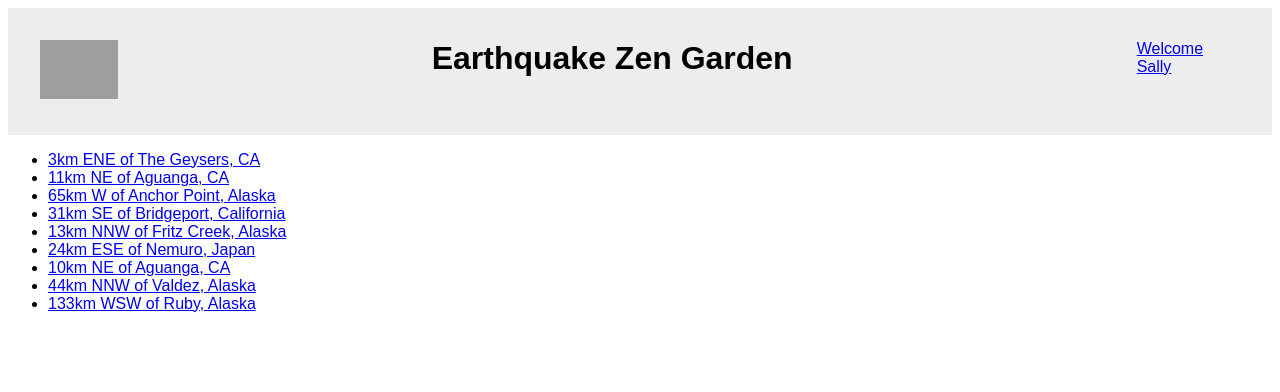
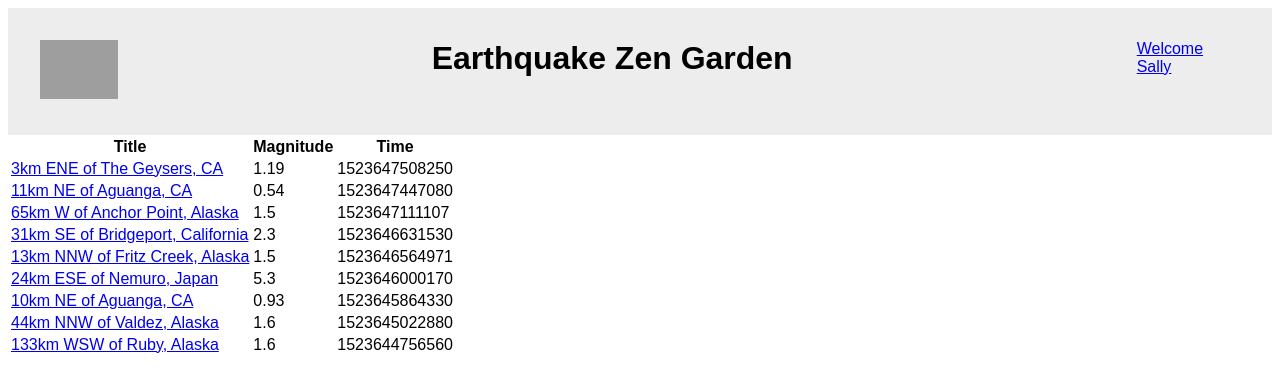
Before and after one commit to mintsource/earthquake-zen-garden, a React app: page / in a window 1280 px wide. Shown: the top 392 px of the page. Built offline with nearby package versions, Linux system fonts and the light colour scheme; grey boxes are pictures that could not be loaded; the HTML template or start-up script is replaced by a standard one.

Commit message:
add a table

```diff
--- a/src/js/views/EarthQuakeList.js
+++ b/src/js/views/EarthQuakeList.js
@@ -3,19 +3,32 @@ import { Link } from 'react-router-dom'
 import earthQuakeData from '../../data/earthquakes.json'
 
 export default function EarthQuakeList() {
-    const listItems = earthQuakeData.data.features.map((earthquake) => {
+
+
+  const tableData = earthQuakeData.data.features.map((earthquake) => {
     return (
-            <li key={earthquake.id}>
+      <tr key={earthquake.id}>
+        <td data-label="Title">
           <Link to={`/detail/${earthquake.id}`}>
             {earthquake.properties.place}</Link>
-            </li>
+        </td>
+        <td data-label="Magnitude">{earthquake.properties.mag}</td>
+        <td data-label="Time">{earthquake.properties.time}</td>
+      </tr>
     )
   });
-
-    console.log(`listItems ${listItems}`)
   return (<>
-        <ul>
-            {listItems}
-        </ul>
+    <table>
+      <thead>
+        <tr>
+          <th>Title</th>
+          <th>Magnitude</th>
+          <th>Time</th>
+        </tr>
+      </thead>
+      <tbody>
+        {tableData}
+      </tbody>
+    </table>
   </>)
 }
```
Lines whose indentation alone changed are shown as unchanged.
